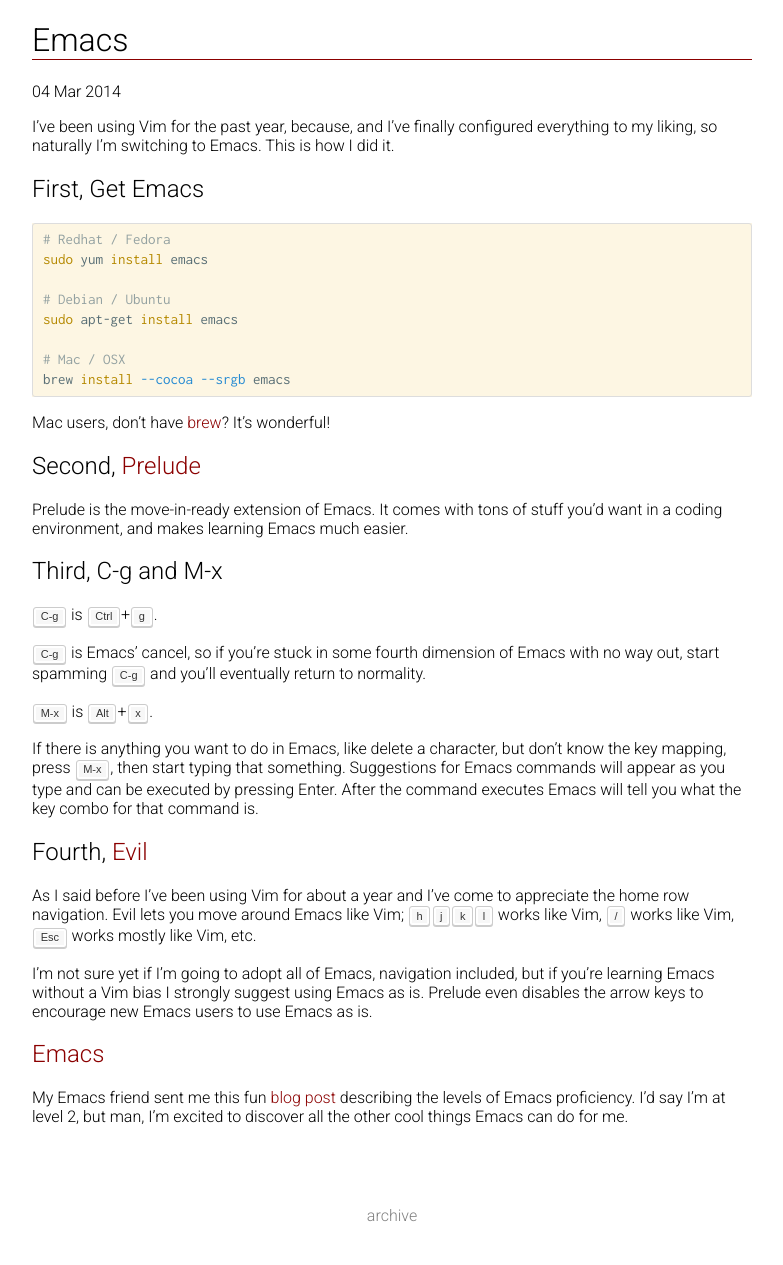
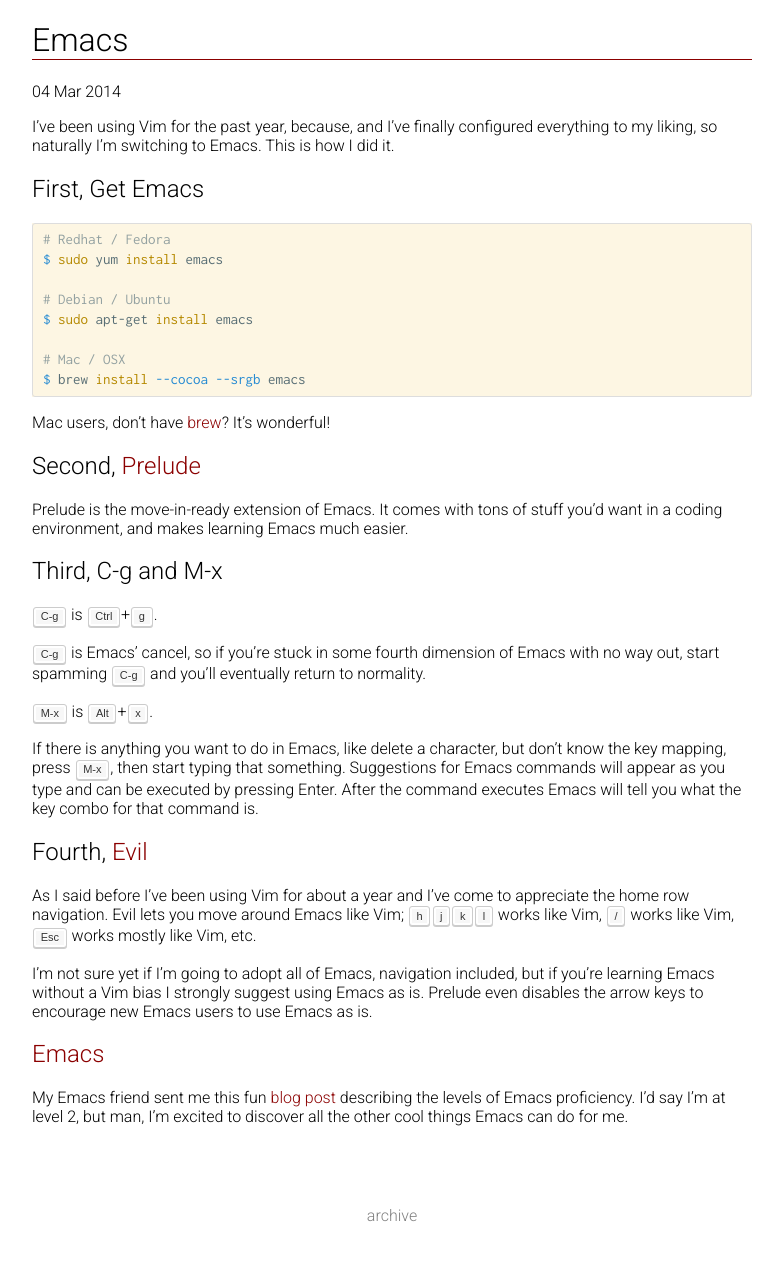
Before and after one commit to zachwhaley/zachwhaley.github.io, a Jekyll site: the page built from _posts/2014-03-04-emacs.md, in a window 1280 px wide. Shown: the whole page, without its empty margins (248-1031 px from the left). Built offline with Jekyll 4.4.1, drawn with Linux system fonts in a browser that asks for light colours; Markdown is read by kramdown in place of the engine named in the settings.

````diff
--- a/_posts/2014-03-04-emacs.md
+++ b/_posts/2014-03-04-emacs.md
@@ -9,13 +9,13 @@ I've been using Vim for the past year, because, and I've finally configured ever
 
 ```bash
 # Redhat / Fedora
-sudo yum install emacs
+$ sudo yum install emacs
 
 # Debian / Ubuntu
-sudo apt-get install emacs
+$ sudo apt-get install emacs
 
 # Mac / OSX
-brew install --cocoa --srgb emacs
+$ brew install --cocoa --srgb emacs
 ```
 Mac users, don't have [brew](http://brew.sh/)? It's wonderful!
 
````
